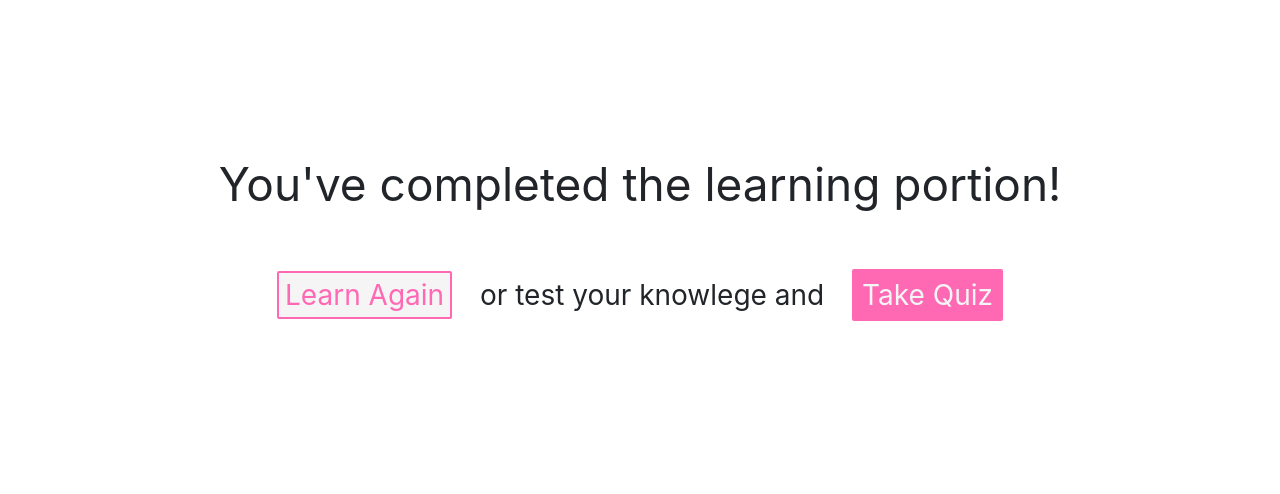
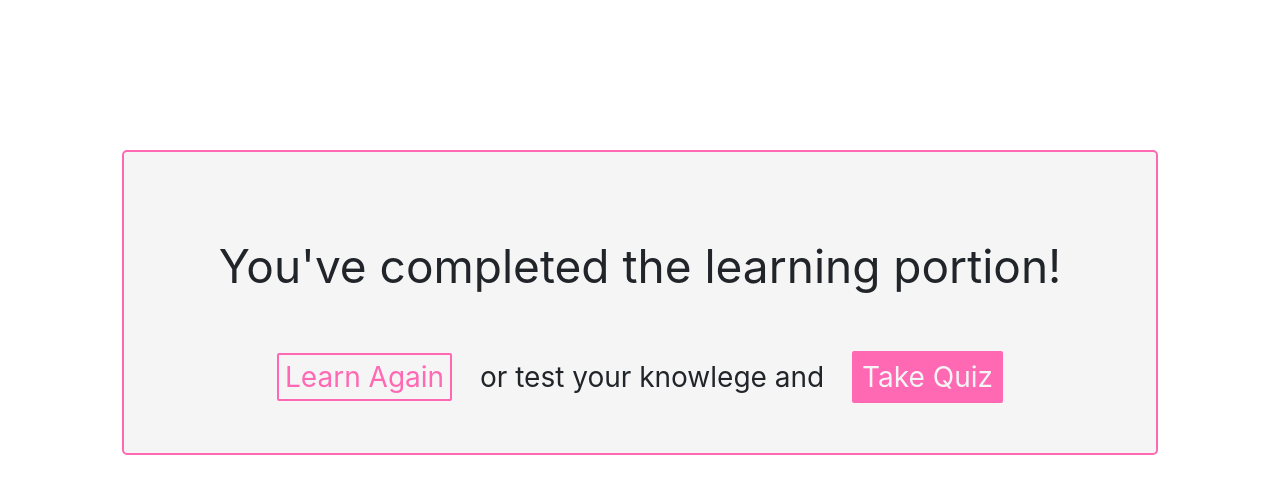
Before and after one commit to KenXiong123/UI_Final_Project, a Flask app: page /learn_complete in a window 1280 px wide. Shown: the part 62-556 px from the top of the page. Run offline with Flask 2, Linux system fonts and the light colour scheme; some libraries are stand-ins or nearby versions.

Commit message:
Update main.css
Updated css for borders

```diff
--- a/static/main.css
+++ b/static/main.css
@@ -91,7 +91,7 @@ img{
   text-align: center;
 }
 #learning_complete_text_1{
-  margin-top: 150px;
+  margin-top: 50px;
   font-size: 46px;
 }
 #learning_complete_text_2{
@@ -219,3 +219,13 @@ img{
 .navbar-text{
   color: 	#F5F5F5;
 }
+.border_box{
+  border: 2px solid #ff69b4;
+  padding-top: 30px;
+  padding-bottom: 30px;
+  background-color: 	#F5F5F5;
+  border-radius: 5px;
+}
+#learn_complete_border{
+  margin-top: 150px;
+}
```
